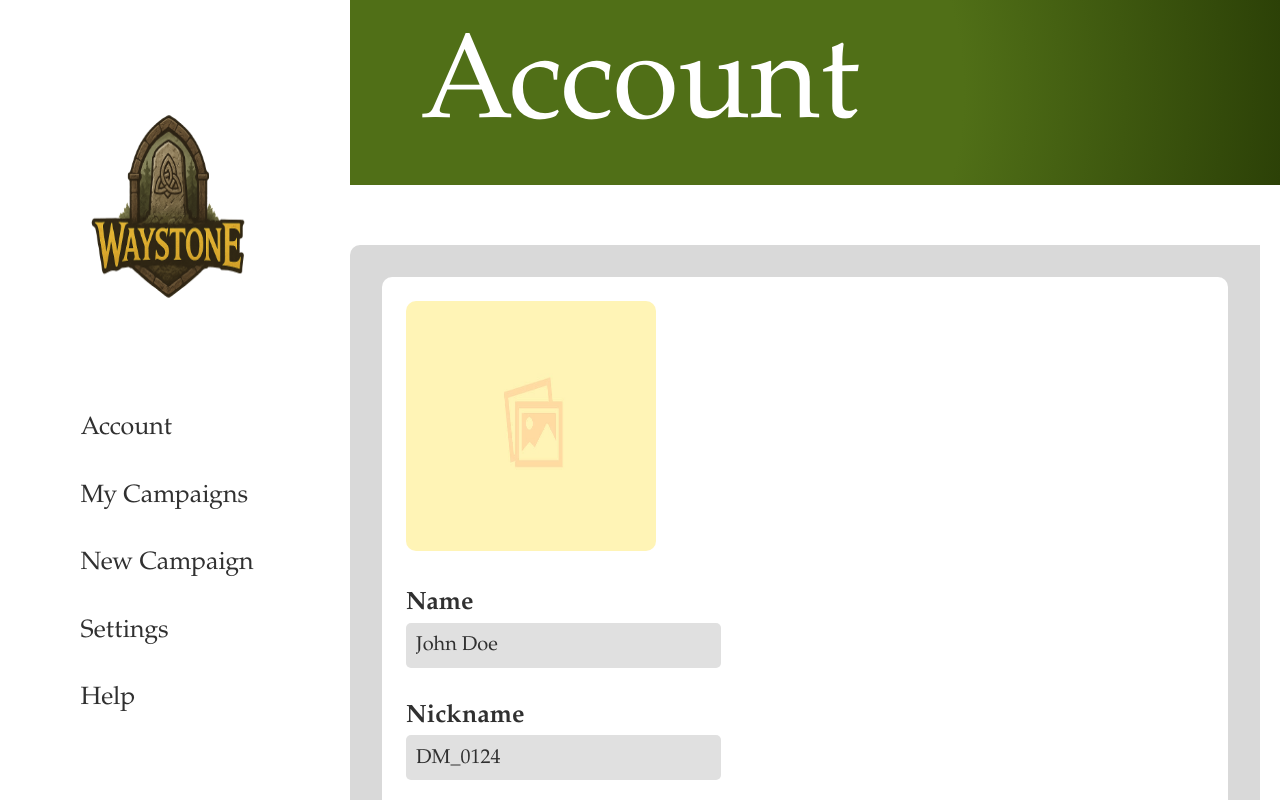
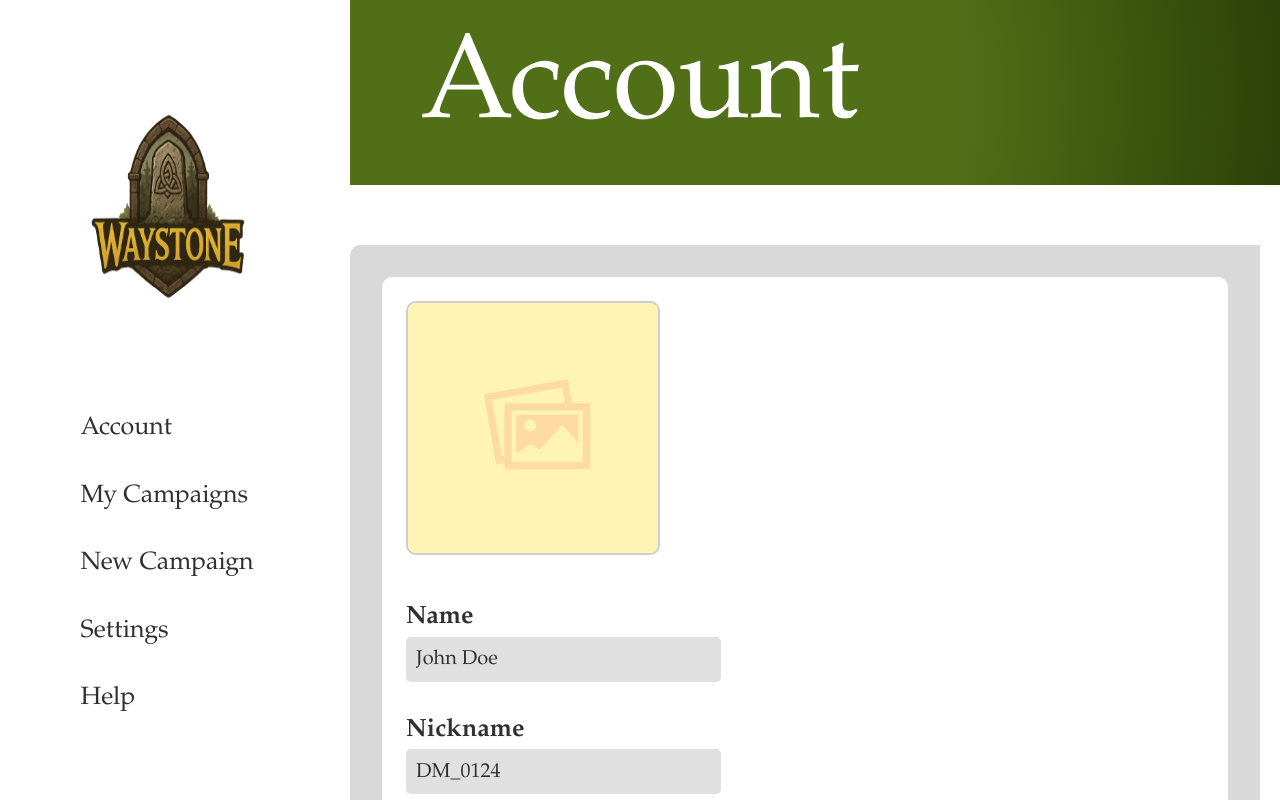
Before and after one commit to WouterOnGithub/Waystone, a React (Vite) app in the folder waystoneProject/: page /user/Account_Page_EDIT in a window 1280 px wide. Shown: the top 800 px of the page. Built offline with nearby package versions, Linux system fonts and the light colour scheme; no server answers.

Commit message:
account edit page fix
upload image ,  no longer stretches so it only opens fileexplorer when u press on placeholder image

```diff
--- a/waystoneProject/src/pages/Account_Page_EDIT.jsx
+++ b/waystoneProject/src/pages/Account_Page_EDIT.jsx
@@ -3,6 +3,7 @@ import React, { useState, useEffect } from "react";
 import { useNavigate } from "react-router-dom";
 import "./pages-css/CSS.css";
 import "./pages-css/Account_Page.css";
+import "./pages-css/Account_Page_EDIT.css";
 import Header from "../components/UI/Header";
 import Footer from "../components/UI/Footer";
 import Sidebar from "../components/UI/Sidebar";
@@ -48,13 +49,13 @@ function Account_Page_EDIT() {
         <main className="account-content">
           <section id="account-box" className="account-card">
             <div className="account-avatar-wrap">
-              <label htmlFor="upload-img">
-                <img
-                  src={avatarPreview || UploadIMG_Logo}
-                  alt="UploadIMG_Logo"
-                  id="UploadIMG_Logo"
-                />
-              </label>
+              <img
+                src={avatarPreview || UploadIMG_Logo}
+                alt="UploadIMG_Logo"
+                id="UploadIMG_Logo"
+                onClick={() => document.getElementById("upload-img").click()} // triggers file input
+                style={{ cursor: "pointer" }}
+              />
               <input
                 type="file"
                 id="upload-img"
--- /dev/null
+++ b/waystoneProject/src/pages/pages-css/Account_Page_EDIT.css
@@ -0,0 +1,19 @@
+.account-avatar-wrap {
+  display: block;        /* normal block container */
+  width: fit-content;    /* shrink to content only */
+  margin: 0 auto 20px;   /* center horizontally, add spacing below */
+}
+
+.account-avatar-wrap label {
+  display: inline-block; /* shrink to image size */
+  cursor: pointer;       /* shows pointer on hover */
+}
+
+.account-avatar-wrap img {
+  display: block;        /* removes extra inline spacing */
+  width: 150px;          /* fixed avatar width */
+  height: 150px;         /* fixed avatar height */
+  object-fit: cover;     /* maintains aspect ratio, fills box */
+  border-radius: 50%;    /* circular avatar */
+  border: 2px solid #ccc; /* optional border */
+}
```
